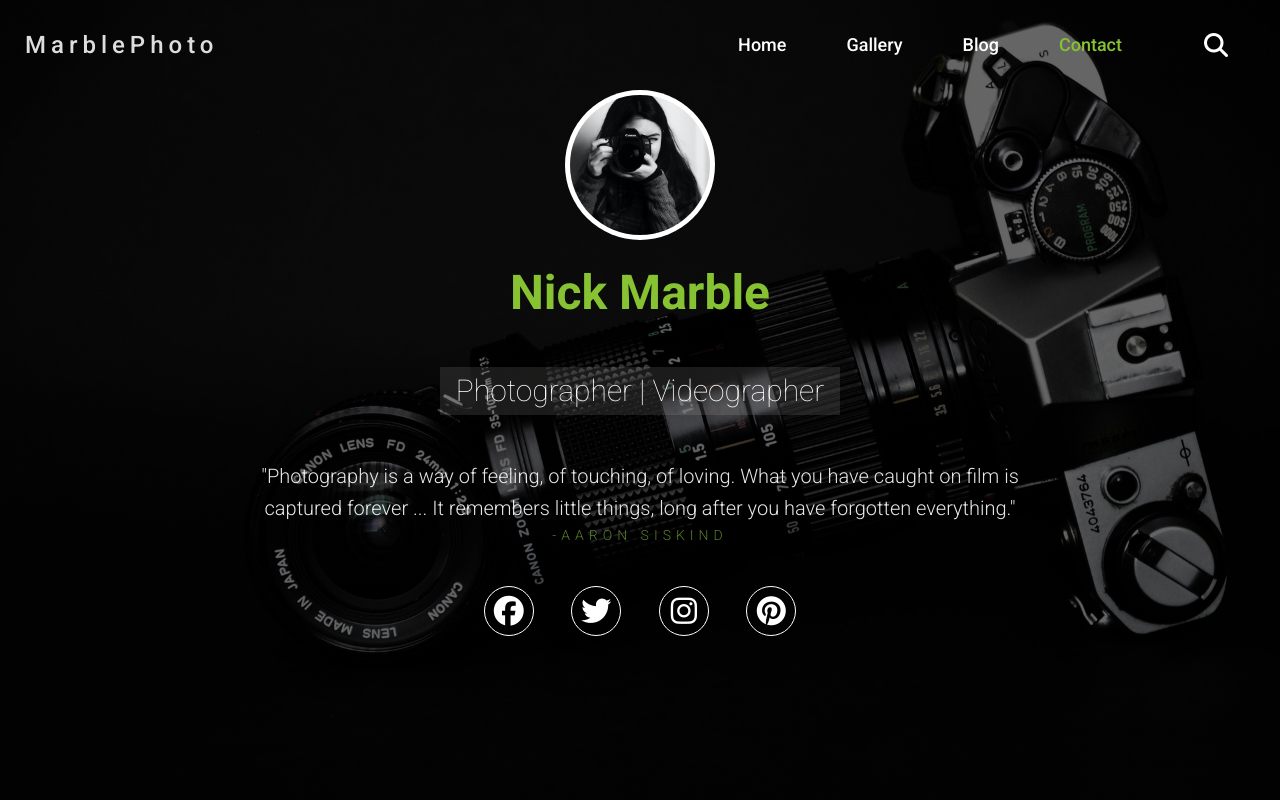
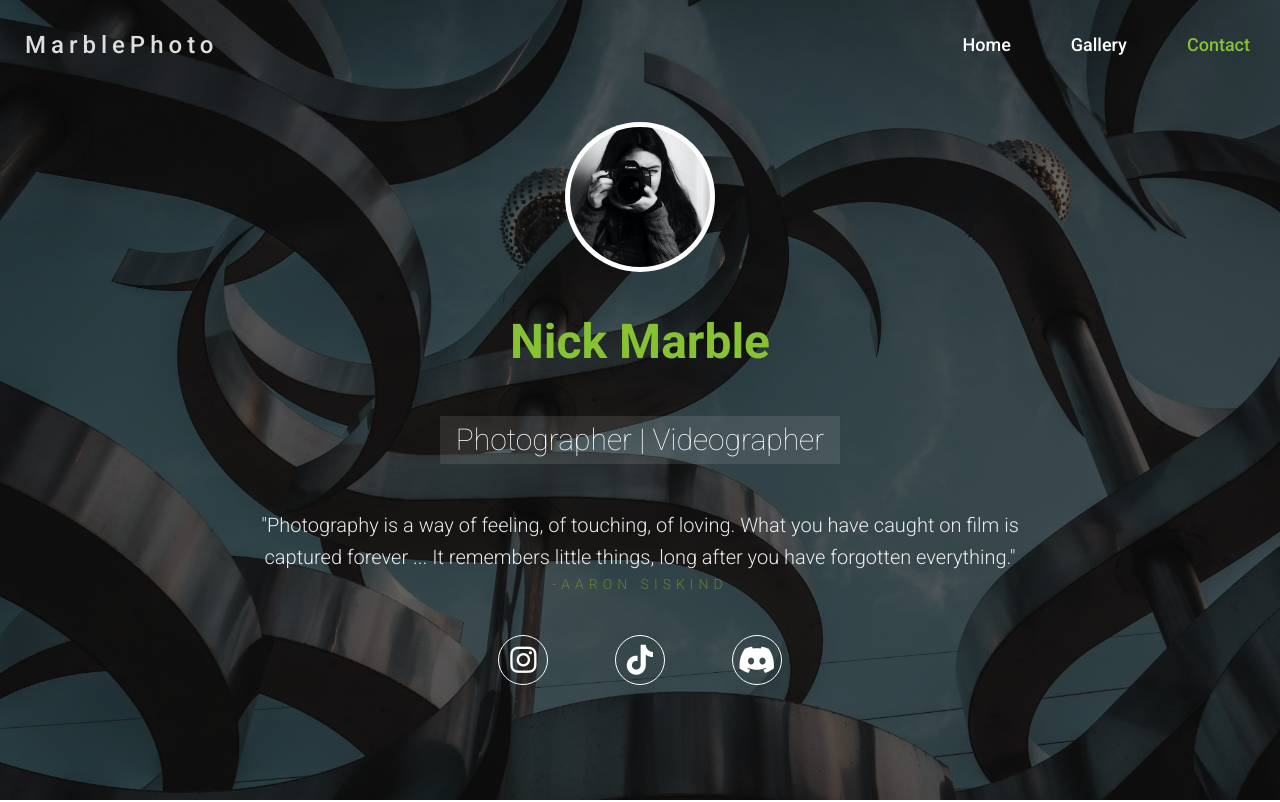
Before and after one commit to b-giblin/photography-site-master, a plain HTML site: page contact.html in a window 1280 px wide. Shown: the top 802 px of the page. Drawn offline with Linux system fonts and the light colour scheme.

Commit message:
Updated social icons to include instagram, tik tok and discord per clients request. Removed blog section. Changed header section image to image provided by client.

```diff
--- a/contact.html
+++ b/contact.html
@@ -7,7 +7,7 @@
     <meta name="viewport" content="width=device-width, intial-scale=1.0" />
     <link rel="stylesheet" href="main.css" />
     <script
-      src="https://kit.fontawesome.com/dbed6b6114.js"
+      src="https://kit.fontawesome.com/768bbdf974.js"
       crossorigin="anonymous"
     ></script>
   </head>
@@ -27,13 +27,9 @@
           <ul>
             <li><a href="index.html">Home</a></li>
             <li><a href="gallery.html">Gallery</a></li>
-            <li><a href="blog.html">Blog</a></li>
             <li><a href="contact.html" class="active">Contact</a></li>
           </ul>
         </nav>
-        <span class="search-icon">
-          <i class="fas fa-search"></i>
-        </span>
       </div>
 
       <div class="container about">
@@ -54,16 +50,19 @@
         <div class="social-icons">
           <ul>
             <li>
-              <a href="#"><i class="fab fa-facebook"></i></a>
+              <a href="https://www.instagram.com/mickgnarble/"
+                ><i class="fab fa-instagram"></i
+              ></a>
             </li>
             <li>
-              <a href="#"><i class="fab fa-twitter"></i></a>
+              <a href="https://www.tiktok.com/@nickmmarble?lang=en"
+                ><i class="fa-brands fa-tiktok"></i
+              ></a>
             </li>
             <li>
-              <a href="#"><i class="fab fa-instagram"></i></a>
-            </li>
-            <li>
-              <a href="#"><i class="fab fa-pinterest"></i></a>
+              <a href="https://www.facebook.com/nicky.marbs"
+                ><i class="fa-brands fa-discord"></i
+              ></a>
             </li>
           </ul>
         </div>
--- a/main.css
+++ b/main.css
@@ -74,7 +74,7 @@ h1, h2, h3, h4, h5, h6, p{
 
 .header{
     min-height: 100vh;
-    background: linear-gradient(rgba(0, 0, 0, 0.6), rgba(0, 0, 0, 0.6)), url("images/header.jpg") center/cover no-repeat;
+    background: linear-gradient(rgba(0, 0, 0, 0.6), rgba(0, 0, 0, 0.6)), url("images/header2.jpg") center/cover no-repeat;
     color: #fff;
 }
 .top-nav a{
@@ -162,8 +162,9 @@ h1, h2, h3, h4, h5, h6, p{
     background: #fff;
     width: 150px;
     height: 150px;
-    margin: 0 auto;
+    margin: 2rem auto;
     border-radius: 50%;
+
 }
 .about-content h2{
     font-size: 48px;
```
Also changed, not shown: gallery.html (+10 -11 lines), index.html (+10 -11 lines), images/header2.jpg (added).
